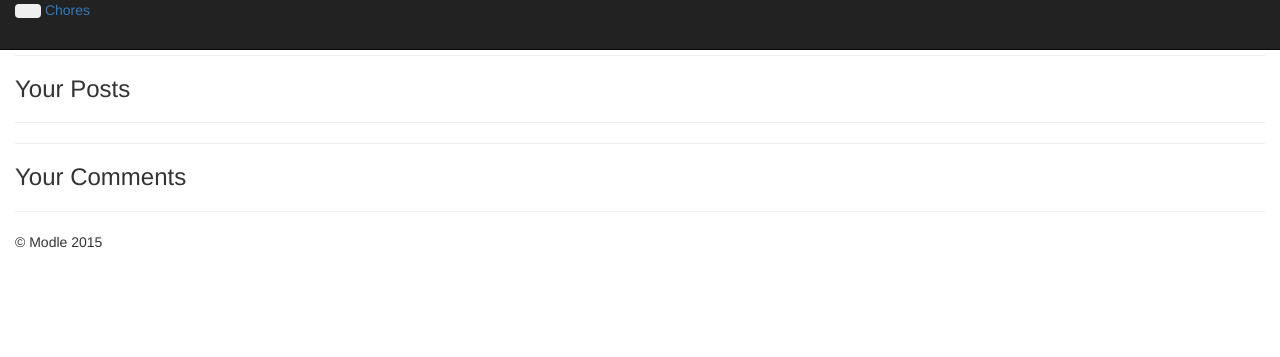
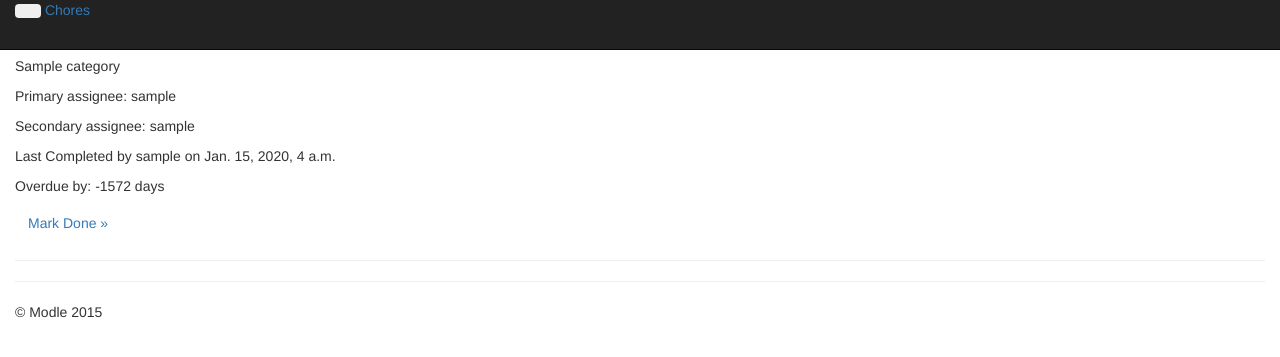
Before and after one commit to papedaniel/chores, a Django app: a page that uses chores/templates/profile.html in a window 1280 px wide. Shown: the top 357 px of the page. Run offline with Django 3.2, Linux system fonts and the light colour scheme; a user stored in the database is signed in; tables that the repository leaves empty hold one stand-in row (values such as "Sample post"); parts of the project's set-up code (start-up, migrations or seed data) failed here and were passed over; some libraries are stand-ins or nearby versions.

Commit message:
profile updates and auth redirects, overdue by math

```diff
--- a/chores/templates/index.html
+++ b/chores/templates/index.html
@@ -1,11 +1,12 @@
 {% extends 'base.html' %}
 {% load markdown_deux_tags %}
+{% load chores_extras %}
 
 {% block title %}
     <meta charset="utf-8">
     <title>Chores</title>
     <meta name="viewport" content="width=device-width, initial-scale=1.0">
-    <meta name="description" content="this is a blog">
+    <meta name="description" content="chores">
     <meta name="author" content="Matthew Odle">
 {% endblock %}
 
@@ -22,6 +23,7 @@
         <div class="span12">
             <h3>{{ chore.title }}</h3>
             <p class="small-caps-header">{{ chore.category }}</p>
+            {{ chore.last_completed_by }}
             <p><a class="btn" href="">Mark Done &raquo;</a></p>
             <hr>
         </div><!--/span-->
--- a/chores/templates/profile.html
+++ b/chores/templates/profile.html
@@ -1,65 +1,23 @@
 {% extends 'base.html' %}
 {% load markdown_deux_tags %}
+{% load chores_extras %}
 
 {% block content %}
-{% if user.is_superuser %}
-
-<div class="container-fluid">
-    <button type="button" class="btn" data-toggle="collapse" data-target=".newpost-collapse">
-        <span class="icon-bar"></span>
-        <span class="icon-bar"></span>
-        <span class="icon-bar"></span>
-    </button>
-    <div class="newpost-collapse collapse">
-        <form method="POST" action="">
-            {% csrf_token %}
-            {{ form.id }}
-            {{ form.title }}<br>
-            {{ form.category.label }}: {{ form.category }}<br>
-            <p>
-                <input class="btn" type="submit" value="Post &raquo;" id="submit"/>
-            </p>
-        </form>
-    </div>
-</div>
-
-<hr noshade>
-<hr noshade>
-
-<h3>Your Posts</h3>
-<div class="row-fluid">
-    <div class="span12">
-        {% for post in posts %}
-            <p><b>{{ post.title }} |</b>
-            {% if post.published %}
-                <span style="color:lightgreen; font-weight:bold">Published</span> |
-            {% else %}
-                <span style="color:#FFAAAA; font-weight:bold">Draft</span> |
-            {% endif %}
-            {{ post.category }} |
-            {{ post.posted }} |
-                <a class="btn" href="{% url 'edit_post' post.slug %}">Edit Post &raquo;</a>
-                <a class="btn" href="{% url 'view_blog_post' post.slug %}">{% if post.published %}View Post &raquo;{% else %}View Draft &raquo;{% endif %}</a>
-                <hr noshade>
-        {% endfor %}
-
-    </div><!--/span-->
-</div><!--/row-->
-
-<hr noshade>
-<hr noshade>
-{% endif %}
-
-<h3>Your Comments</h3>
-<div class="row-fluid">
-    <div class="span12">
-        {% for comment in comments %}
-            <p><b>{{ comment.blog.title }} |</b>
-            {{ comment.publishDate }}<br>
-            {{ comment.comment }}
-        {% endfor %}
-    </div><!--/span-->
-</div><!--/row-->
+{% for chore in chores %}
+    <div class="row-fluid">
+        <div class="span12">
+            <h3>{{ chore.title }}</h3>
+            <p class="small-caps-header">{{ chore.category }}</p>
+            <p>Primary assignee: <span class="small-caps-header">{{ chore.primary_assignee }}</span></p>
+            <p>Secondary assignee: <span class="small-caps-header">{{ chore.secondary_assignee }}</span></p>
+            <p>Last Completed by <span class="small-caps-header">{{ chore.last_completed_by }}</span> on
+            <span class="small-caps-header">{{ chore.last_completed_date }}</span></p>
+            <p>Overdue by: <span class="small-caps-header">{{ chore.last_completed_date|overdue:chore.frequency_in_days }} days</span></p>
+            <p><a class="btn" href="">Mark Done &raquo;</a></p>
+            <hr>
+        </div><!--/span-->
+    </div><!--/row-->
+{% endfor %}
 
 {% endblock %}
 
--- /dev/null
+++ b/chores/templatetags/chores_extras.py
@@ -0,0 +1,10 @@
+from django import template
+from django.utils import timezone
+
+register = template.Library()
+
+@register.filter(name='overdue')
+def overdue(value, frequency):
+    dt = timezone.now() - value
+    days = dt.days - frequency
+    return days
--- a/chores/views.py
+++ b/chores/views.py
@@ -3,17 +3,15 @@ from django.http import HttpResponseRedirect
 from django.core.urlresolvers import reverse
 from django.shortcuts import render_to_response, get_object_or_404
 from django.template import RequestContext
-from django.contrib.auth.decorators import login_required
+from django.contrib.auth.decorators import login_required, user_passes_test
 from django.contrib.auth.forms import UserCreationForm
 from django.core.context_processors import csrf
 from datetime import datetime
 
-
-# Create your views here.
-
 from chores.models import Chores, Category
 
 
+@user_passes_test(lambda u: u.is_superuser, login_url='profile')
 def index(request):
 
     chores = Chores.objects.all()
@@ -22,18 +20,6 @@ def index(request):
     return render_to_response('index.html', {
         'chores': chores,
         'search_form': search_form,
-        },
-        context_instance=RequestContext(request)
-    )
-
-
-def view_post(request, slug):
-    post = get_object_or_404(Chores.objects.filter(slug=slug))
-
-    chores = Chores.objects.all()
-
-    return render_to_response('index.html', {
-        'chores': chores,
         },
         context_instance=RequestContext(request)
     )
@@ -54,7 +40,6 @@ def view_category(request, slug):
 
 @login_required()
 def profile(request, slug):
-
     user = request.user
 
     if request.method == 'POST':
@@ -62,8 +47,7 @@ def profile(request, slug):
 
         if form.is_valid():
             formpost = form.save(commit=False)
-            formpost.user = request.user
-            formpost.edited = datetime.now()
+            formpost.last_completed_by = request.user
             formpost.save()
         return HttpResponseRedirect(reverse('profile', args=[request.user]))
 
@@ -82,7 +66,6 @@ def profile(request, slug):
 
 @login_required()
 def generate_post_form(request, slug):
-
     if request.method == 'POST':
 
         if slug == 'newpost':
@@ -119,8 +102,6 @@ def generate_post_form(request, slug):
 
 @login_required()
 def edit_post(request, slug):
-    # form = generate_post_form(request, slug)
-
     if request.method == 'POST':
         form = ChoresForm(request.POST, instance=Chores.objects.get(slug=slug))
 
@@ -139,7 +120,6 @@ def edit_post(request, slug):
 
     return render_to_response('edit_post.html', {'form': form, },
                               context_instance=RequestContext(request))
-
 
 def register(request):
     if request.method == 'POST':
@@ -178,7 +158,7 @@ def notauthorized(request):
 
 def loggedin(request):
     return render_to_response(
-        'registration/loggedin.html',
+        'registration/profile.html',
         context_instance=RequestContext(request)
     )
 
@@ -210,7 +190,6 @@ def search(request):
                 context_instance=RequestContext(request)
             )
 
-    # this is the same code as in the index view. Can just call index view instead?
     chores = Chores.objects.all()
 
     return render_to_response('index.html', {
--- a/house/urls.py
+++ b/house/urls.py
@@ -8,7 +8,6 @@ urlpatterns = [
     url(r'^admin/', include(admin.site.urls)),
     url(r'^$', 'chores.views.index', name='index'),
     url(r'^chores/profile/(?P<slug>[^\.]+).html', 'chores.views.profile', name='profile'),
-    url(r'^chores/view/(?P<slug>[^\.]+).html', 'chores.views.view_post', name='view_post'),
     url(r'^chores/category/(?P<slug>[^\.]+).html', 'chores.views.view_category', name='view_category'),
     url(r'^chores/edit_post/(?P<slug>[^\.]+).html', 'chores.views.edit_post', name='edit_post'),
     url(r'^chores/search_results.html', 'chores.views.search', name='search'),
```
Also changed, not shown: chores/templatetags/__init__.py (added), 5 other files.
